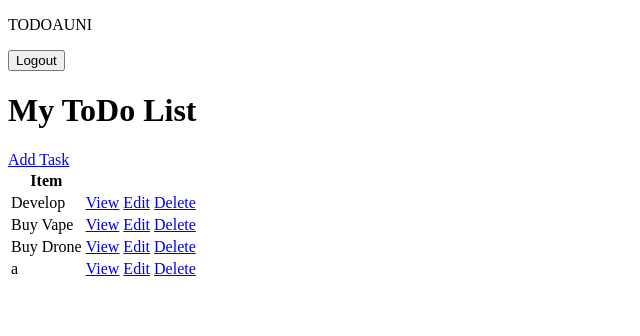
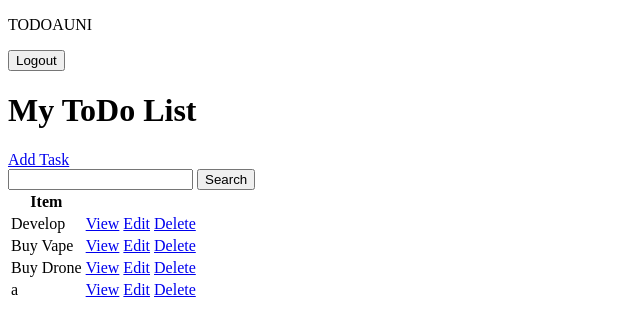
Before and after one commit to shihab173066/TODOApp, a Django app: page / in a window 1280 px wide. Shown: the top 336 px of the page, without its empty margins (0-640 px from the left). Run offline with Django 5.2, Linux system fonts and the light colour scheme; a user stored in the database is signed in; data comes from the database, SQL or seed files in the repository.

Commit message:
search created

```diff
--- a/base/templates/base/task_list.html
+++ b/base/templates/base/task_list.html
@@ -17,6 +17,12 @@
     {% endif %}
     <h1>My ToDo List</h1>
     <a href="{% url 'task-create' %}">Add Task</a>
+
+    <form method="GET">
+        <input type="text" name="search-area">
+        <input type="submit" value="Search">
+    </form>
+
     <table>
         <tr>
             <th>Item</th>
--- a/base/views.py
+++ b/base/views.py
@@ -32,6 +32,11 @@ class RegisterPage(FormView):
         if user is not None:
             login(self.request, user)
         return super(RegisterPage, self).form_valid(form)
+
+    def get(self, *args, **kwargs):
+        if self.request.user.is_authenticated:
+            return redirect('tasks')
+        return super(RegisterPage, self).get(*args, **kwargs)
 
 
 
```
